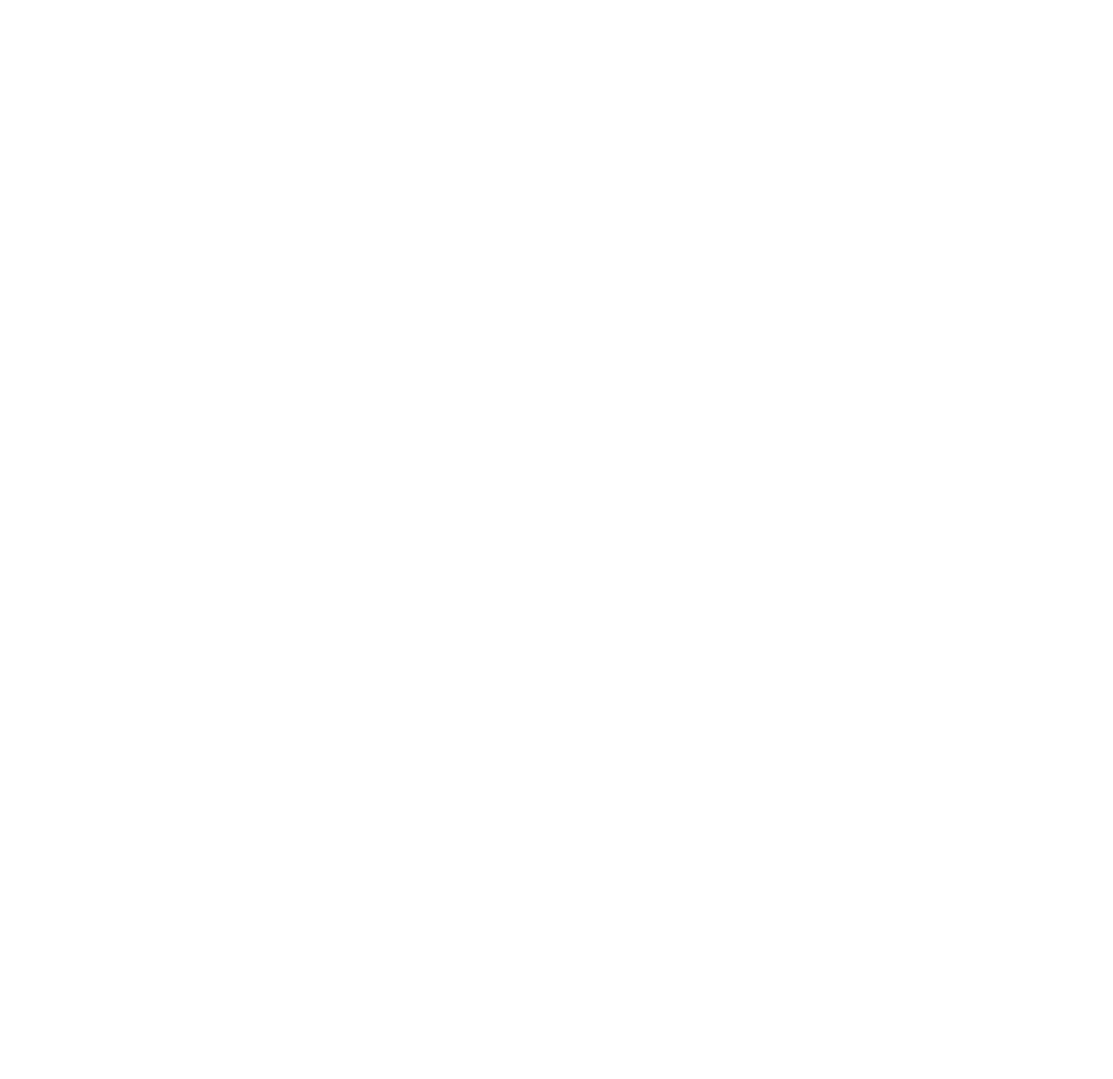
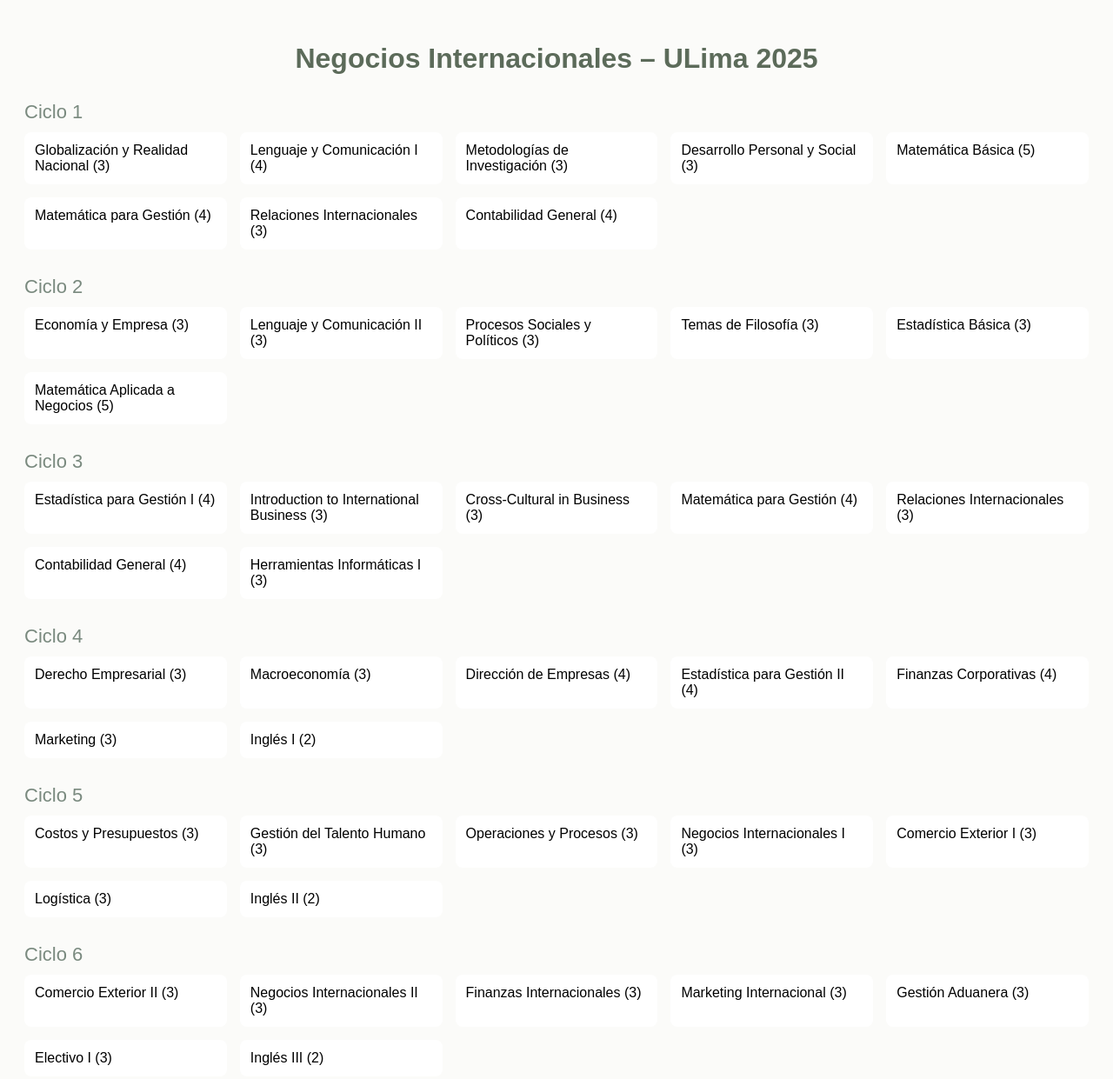
Before and after one commit to ludddwi/malla-curricular-negocios-internacionales, a plain HTML site: page index.html in a window 1280 px wide. Shown: the top 1241 px of the page at 87% size. Before the commit the page ends 800 px from the top, so only its background shows below. Drawn offline with Linux system fonts and the light colour scheme.

Commit message:
Add files via upload

```diff
--- a/index.html
+++ b/index.html
@@ -1,7 +1,145 @@
+
+<!DOCTYPE html>
+<html lang="es">
+<head>
+  <meta charset="UTF-8">
+  <title>Malla Negocios Internacionales ULima 2025</title>
+  <style>
+    body { font-family: Arial; padding: 20px; background: #FBFBF9; }
+    .ciclo { margin-top: 30px; }
+    .ciclo-title { font-size: 22px; color: #7A8A7F; }
+    .cursos { display: grid; grid-template-columns: repeat(auto-fill,minmax(200px,1fr)); gap: 15px; margin-top: 10px; }
+    .curso { background: #FFFFFF; border-radius: 8px; padding: 12px; cursor: pointer; transition: box-shadow .2s; }
+    .curso:hover { box-shadow: 0 2px 6px rgba(0,0,0,0.1); }
+    .detalle { display: none; font-size: 14px; color: #555; margin-top: 8px; }
+  </style>
+</head>
+<body>
+  <h1 style="text-align:center; color:#5C6B5A;">Negocios Internacionales – ULima 2025</h1>
+  <div id="malla"></div>
+
   <script type="text/javascript">
     window.addEventListener("DOMContentLoaded", () => {
+
       const ciclos = [
-      // tu array completo aquí
+        {
+          ciclo: 1,
+          cursos: [
+            ["Globalización y Realidad Nacional", 3, ""],
+            ["Lenguaje y Comunicación I", 4, ""],
+            ["Metodologías de Investigación", 3, ""],
+            ["Desarrollo Personal y Social", 3, ""],
+            ["Matemática Básica", 5, ""],
+            ["Matemática para Gestión", 4, "Matemática Aplicada"],
+            ["Relaciones Internacionales", 3, "Procesos Sociales"],
+            ["Contabilidad General", 4, "Matemática Aplicada"]
+          ]
+        },
+        {
+          ciclo: 2,
+          cursos: [
+            ["Economía y Empresa", 3, ""],
+            ["Lenguaje y Comunicación II", 3, "Lenguaje I"],
+            ["Procesos Sociales y Políticos", 3, ""],
+            ["Temas de Filosofía", 3, ""],
+            ["Estadística Básica", 3, "Matemática Básica"],
+            ["Matemática Aplicada a Negocios", 5, "Matemática Básica"]
+          ]
+        },
+        {
+          ciclo: 3,
+          cursos: [
+            ["Estadística para Gestión I", 4, "Estadística Básica"],
+            ["Introduction to International Business", 3, "Economía y Empresa"],
+            ["Cross-Cultural in Business", 3, "Procesos Sociales"],
+            ["Matemática para Gestión", 4, "Matemática Aplicada"],
+            ["Relaciones Internacionales", 3, ""],
+            ["Contabilidad General", 4, ""],
+            ["Herramientas Informáticas I", 3, ""]
+          ]
+        },
+        {
+          ciclo: 4,
+          cursos: [
+            ["Derecho Empresarial", 3, ""],
+            ["Macroeconomía", 3, "Economía y Empresa"],
+            ["Dirección de Empresas", 4, ""],
+            ["Estadística para Gestión II", 4, "Estadística para Gestión I"],
+            ["Finanzas Corporativas", 4, "Contabilidad General"],
+            ["Marketing", 3, ""],
+            ["Inglés I", 2, ""]
+          ]
+        },
+        {
+          ciclo: 5,
+          cursos: [
+            ["Costos y Presupuestos", 3, "Contabilidad General"],
+            ["Gestión del Talento Humano", 3, ""],
+            ["Operaciones y Procesos", 3, ""],
+            ["Negocios Internacionales I", 3, "Introduction to IB"],
+            ["Comercio Exterior I", 3, "Relaciones Internacionales"],
+            ["Logística", 3, ""],
+            ["Inglés II", 2, "Inglés I"]
+          ]
+        },
+        {
+          ciclo: 6,
+          cursos: [
+            ["Comercio Exterior II", 3, "Comercio Exterior I"],
+            ["Negocios Internacionales II", 3, "Negocios Internacionales I"],
+            ["Finanzas Internacionales", 3, "Finanzas Corporativas"],
+            ["Marketing Internacional", 3, "Marketing"],
+            ["Gestión Aduanera", 3, "Comercio Exterior I"],
+            ["Electivo I", 3, ""],
+            ["Inglés III", 2, "Inglés II"]
+          ]
+        },
+        {
+          ciclo: 7,
+          cursos: [
+            ["Inteligencia Comercial", 3, "Marketing Internacional"],
+            ["Estrategias de Internacionalización", 3, "Negocios Internacionales II"],
+            ["Negociaciones Internacionales", 3, "Cross-Cultural in Business"],
+            ["Ética y RSE", 3, ""],
+            ["Gestión de la Innovación", 3, ""],
+            ["Electivo II", 3, ""],
+            ["Inglés IV", 2, "Inglés III"]
+          ]
+        },
+        {
+          ciclo: 8,
+          cursos: [
+            ["Dirección Estratégica", 3, "Dirección de Empresas"],
+            ["Geopolítica y Entorno Internacional", 3, "Relaciones Internacionales"],
+            ["Gestión de Proyectos", 3, ""],
+            ["Transformación Digital", 3, ""],
+            ["Electivo III", 3, ""],
+            ["Electivo IV", 3, ""],
+            ["Inglés V", 2, "Inglés IV"]
+          ]
+        },
+        {
+          ciclo: 9,
+          cursos: [
+            ["Seminario de Investigación I", 3, "Metodologías de Investigación"],
+            ["Electivo V", 3, ""],
+            ["Electivo VI", 3, ""],
+            ["Electivo VII", 3, ""],
+            ["Electivo VIII", 3, ""],
+            ["Inglés VI", 2, "Inglés V"]
+          ]
+        },
+        {
+          ciclo: 10,
+          cursos: [
+            ["Seminario de Investigación II", 3, "Seminario de Investigación I"],
+            ["Electivo IX", 3, ""],
+            ["Electivo X", 3, ""],
+            ["Electivo XI", 3, ""],
+            ["Electivo XII", 3, ""],
+            ["Inglés VII", 2, "Inglés VI"]
+          ]
+        }
       ];
 
       const contenedor = document.getElementById("malla");
@@ -32,3 +170,5 @@
       });
     });
   </script>
+</body>
+</html>
```
Lines whose indentation alone changed are shown as unchanged.
